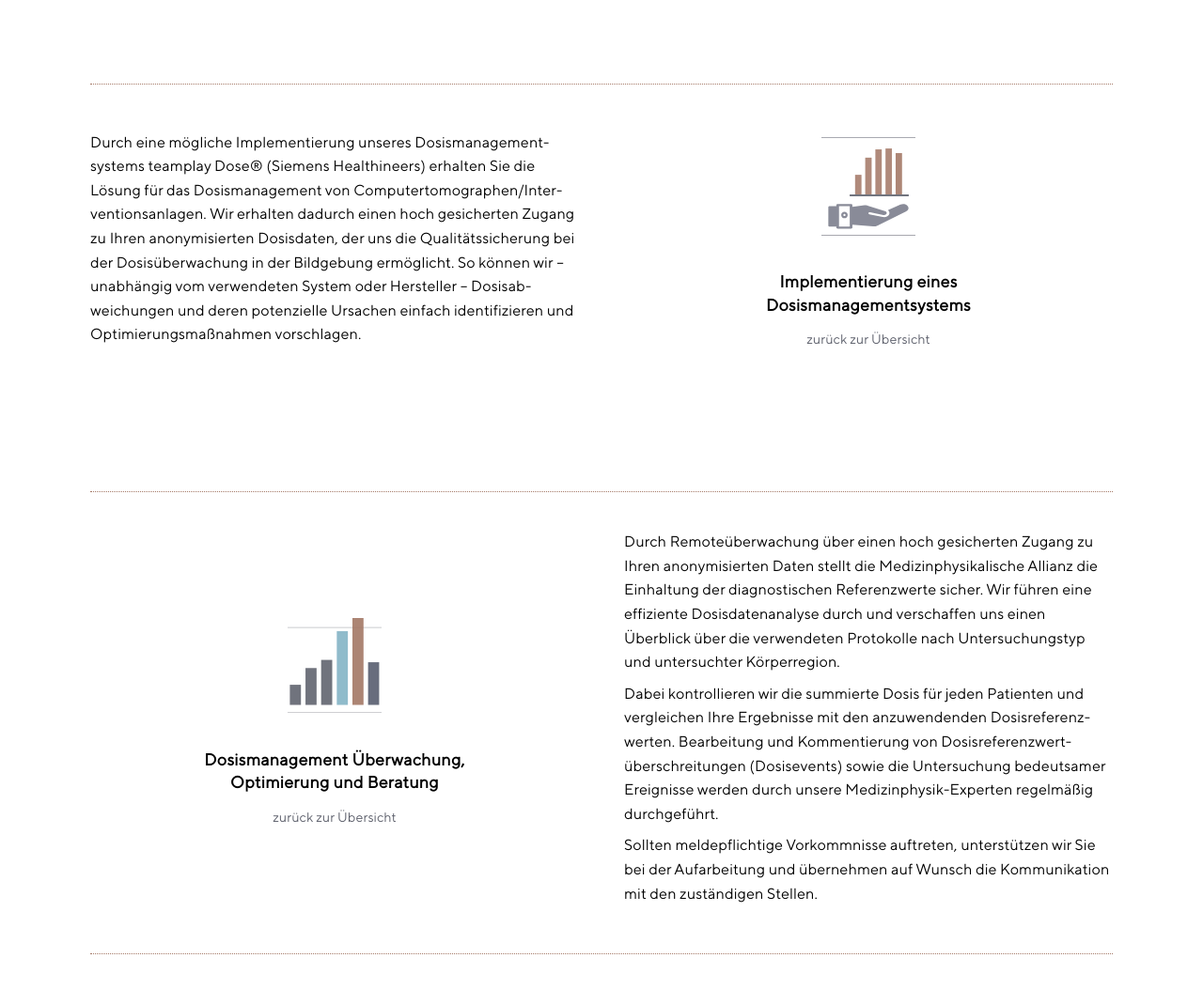
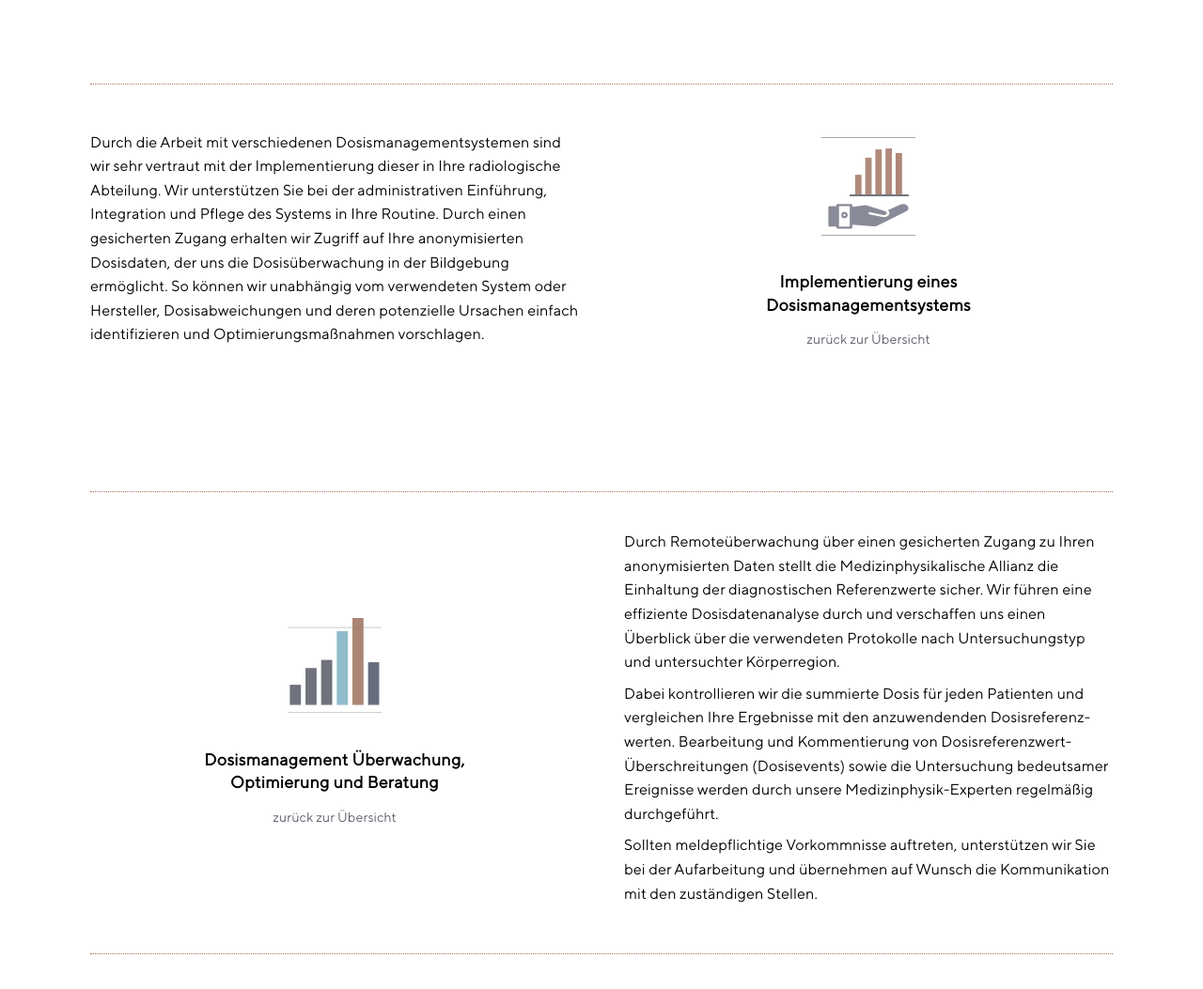
Before and after one commit to chefboes/mpa-site, a plain HTML site: page leistungen.html in a window 1280 px wide. Shown: the part 1020-2073 px from the top of the page at 94% size. Drawn offline with Linux system fonts and the light colour scheme.

Commit message:
Textänderungen 23.12. Rest

```diff
--- a/leistungen.html
+++ b/leistungen.html
@@ -91,7 +91,7 @@
     <div class="--flexy-3">
     <div class="flexchild-50 --lefty" >
         <p>
-            Durch eine mögliche Implementierung unseres Dosis&shy;management­&shy;systems teamplay Dose® (Siemens Healthineers) erhalten Sie die Lösung für das Dosismanagement von Computer­tomographen/Inter­ventions­&shy;anlagen. Wir erhalten dadurch einen hoch gesicherten Zugang zu Ihren anonymisierten Dosisdaten, der uns die Qualitäts&shy;­sicherung bei der Dosisüberwachung in der Bildgebung ermöglicht. So können wir&nbsp;&ndash; unabhängig vom verwendeten System oder Hersteller&nbsp;&ndash; Dosisab&shy;weichungen und deren potenzielle Ursachen einfach identifi&shy;zieren und Optimierungs&shy;maßnahmen vorschlagen.</p>
+            Durch die Arbeit mit verschiedenen Dosis&shy;management&shy;systemen sind wir sehr vertraut mit der Implementierung dieser in Ihre radiologische Abteilung. Wir unterstützen Sie bei der administra&shy;tiven Einführung, Integration und Pflege des Systems in Ihre Routine. Durch einen gesicherten Zugang erhalten wir Zugriff auf Ihre anonymi&shy;sierten Dosisdaten, der uns die Dosis&shy;über&shy;wachung in der Bildgebung ermöglicht. So können wir unabhängig vom verwendeten System oder Hersteller, Dosis&shy;abweichun&shy;gen und deren potenzielle Ursachen einfach identifi&shy;zieren und Optimierungs&shy;maßnahmen vorschlagen.</p>
         </div>
         <div class="flexchild-50">
             <figure class="icons"><img width="306px" height="306px"src="img/icon-bereit2-306x306.svg" alt="Icon Bereitstellung"></figure>
@@ -114,9 +114,9 @@
 
     <div class="flexchild-50 --lefty" >
         <p>
-            Durch Remoteüber&shy;wachung über einen hoch gesicherten Zugang zu Ihren anonymi&shy;sierten Daten stellt die Medizin&shy;physikalische Allianz die Einhaltung der diag&shy;nostischen Referenz&shy;werte sicher. Wir führen eine effiziente Dosisdaten&shy;analyse durch und verschaffen uns einen Überblick über die verwendeten Protokolle nach Untersuchungs&shy;typ und unter&shy;suchter Körperregion.</p>
+            Durch Remoteüber&shy;wachung über einen gesicherten Zugang zu Ihren anonymisierten Daten stellt die Medizin&shy;physi&shy;kalische Allianz die Einhaltung der diagnostischen Referenz&shy;werte sicher. Wir führen eine effiziente Dosisdaten&shy;analyse durch und verschaffen uns einen Überblick über die verwendeten Protokolle nach Unter&shy;suchungs&shy;typ und unter&shy;suchter Körperregion.</p>
             <p>
-                Dabei kontrollieren wir die summierte Dosis für jeden Patienten und vergleichen Ihre Ergebnisse mit den anzuwendenden Dosis&shy;referenz&shy;werten. Bearbeitung und Kommentierung von Dosis&shy;referenzwert&shy;überschrei&shy;tungen (Dosisevents) sowie die Untersuchung bedeutsamer Ereignisse werden durch unsere Medizinphysik-Experten regelmäßig durchgeführt. </p>
+                Dabei kontrollieren wir die summierte Dosis für jeden Patienten und vergleichen Ihre Ergebnisse mit den anzuwendenden Dosis&shy;referenz&shy;werten. Bearbeitung und Kommentierung von Dosis&shy;referenzwert-Überschrei&shy;tungen (Dosisevents) sowie die Untersuchung bedeutsamer Ereignisse werden durch unsere Medizinphysik-Experten regelmäßig durchgeführt.</p>
                 <p>
                     Sollten meldepflichtige Vorkomm&shy;nisse auftreten, unter&shy;stützen wir Sie bei der Aufarbeitung und übernehmen auf Wunsch die Kommunikation mit den zustän&shy;digen Stellen.</p>
         </div>
```
